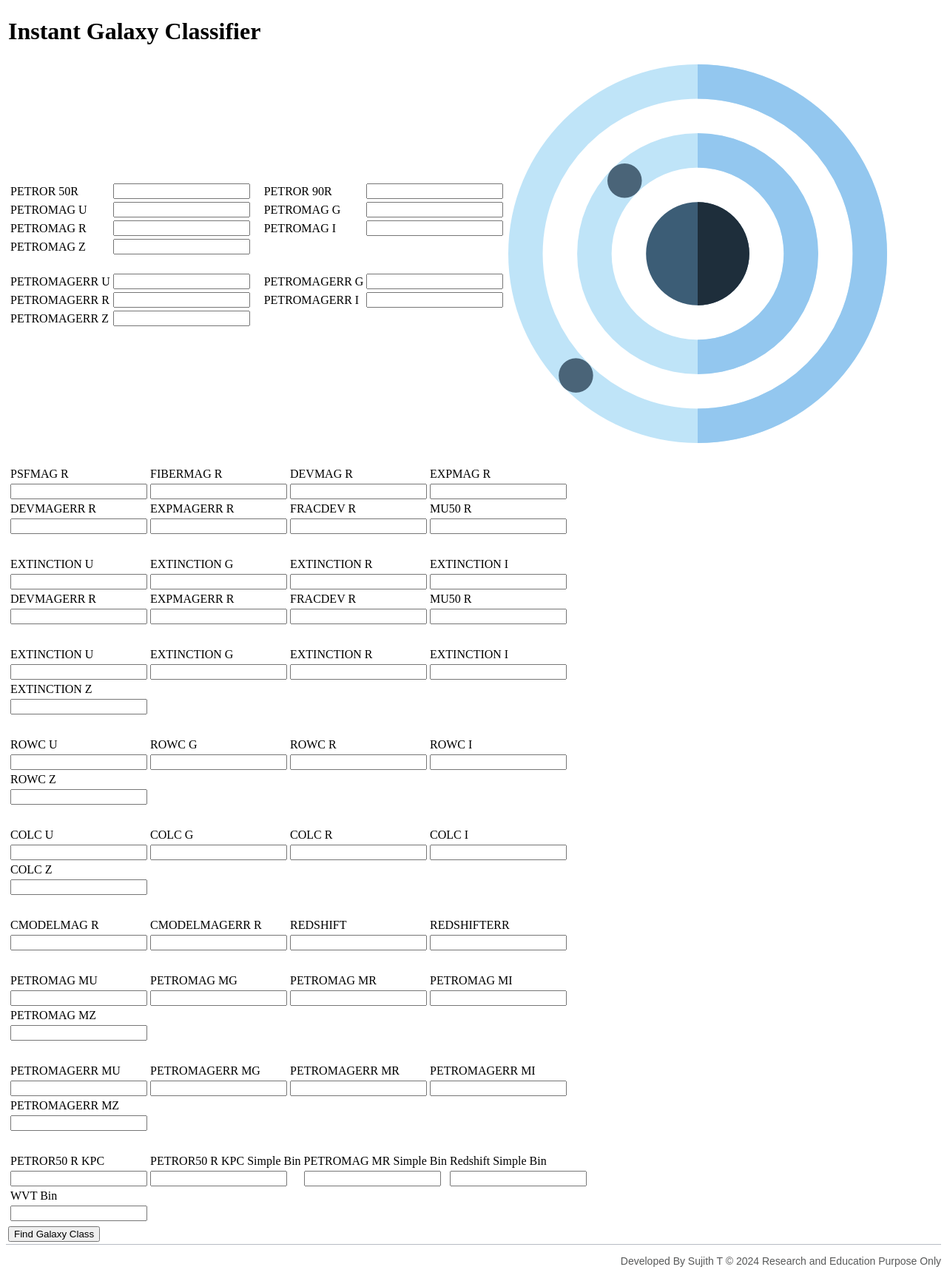
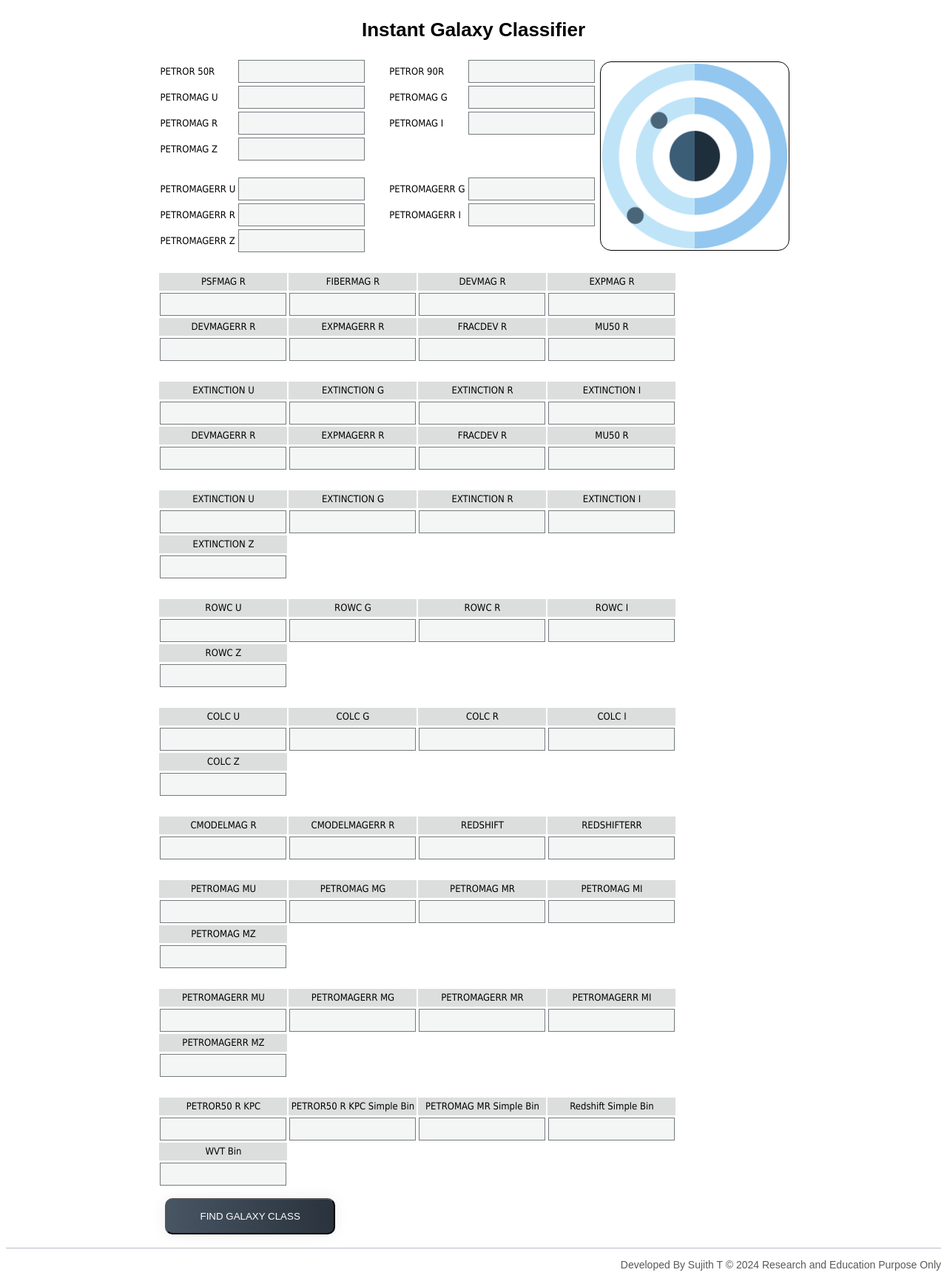
Before and after one commit to sujith-t/citizengalaxy, a Django app: template templates/classify.html in a window 1280 px wide. Shown: the part 79-1811 px from the top of the page at 74% size. Run offline with Django 4.2, Linux system fonts and the light colour scheme; the template is opened without the code that fills it, so the values that code supplies are empty; parts of the project's set-up code (start-up, migrations or seed data) failed here and were passed over.

Commit message:
Building the classifier UI

```diff
--- a/static/css/style.css
+++ b/static/css/style.css
@@ -1,5 +1,6 @@
 body {
     min-height: 600px;
+    background-color: #FFFFFF;
 }
 
 .top-menu-link {
@@ -76,3 +77,91 @@ footer {
     font-size: 14px;
     color: #585959;
 }
+
+.final-label img {
+    height: 250px;
+    width: 250px;
+}
+
+.tbl-classify {
+    margin-right: auto;
+    margin-left: auto;
+    padding: 5px;
+    font-family: Tahoma, ui-rounded;
+    font-size: 13px;
+}
+
+.tbl-classify h1 {
+    text-align: center;
+    font-family: Arial, Tahoma, ui-rounded;
+}
+
+.txt {
+    border: 1px solid #757a7d;
+    padding: 2px;
+    height: 25px;
+    font-family: Tahoma, ui-rounded;
+    font-size: 14px;
+    color:  #656d71;
+    background-color: #f4f6f6;
+}
+
+.numeric {
+    text-align: right;
+    padding-right: 10px;
+}
+
+.cls-label {
+    border: 1px solid black;
+    border-radius: 15px;
+    padding: 2px;
+    width: 250px;
+    height: 250px;
+}
+
+.tag-label {
+    background-color:  #dcdddd;
+    height: 22px;
+    text-align: center;
+}
+
+
+.btn-grad {
+    background-image: linear-gradient(to right, #003973 0%, #E5E5BE  51%, #003973  100%);
+    margin: 10px;
+    padding: 15px 45px;
+    text-align: center;
+    text-transform: uppercase;
+    transition: 0.5s;
+    background-size: 200% auto;
+    color: white;
+    box-shadow: 0 0 20px #eee;
+    border-radius: 10px;
+    display: block;
+}
+
+
+.btn-grad {
+    background-image: linear-gradient(to right, #485563 0%, #29323c  51%, #485563  100%);
+    margin: 10px;
+    padding: 15px 45px;
+    text-align: center;
+    text-transform: uppercase;
+    transition: 0.5s;
+    background-size: 200% auto;
+    color: white;
+    box-shadow: 0 0 20px #eee;
+    border-radius: 10px;
+    display: block;
+}
+
+.btn-grad:hover {
+    background-position: right center; /* change the direction of the change here */
+    color: #fff;
+    text-decoration: none;
+}
+
+.btn-grad {
+    background-color: black;
+    cursor: pointer;
+}
```
